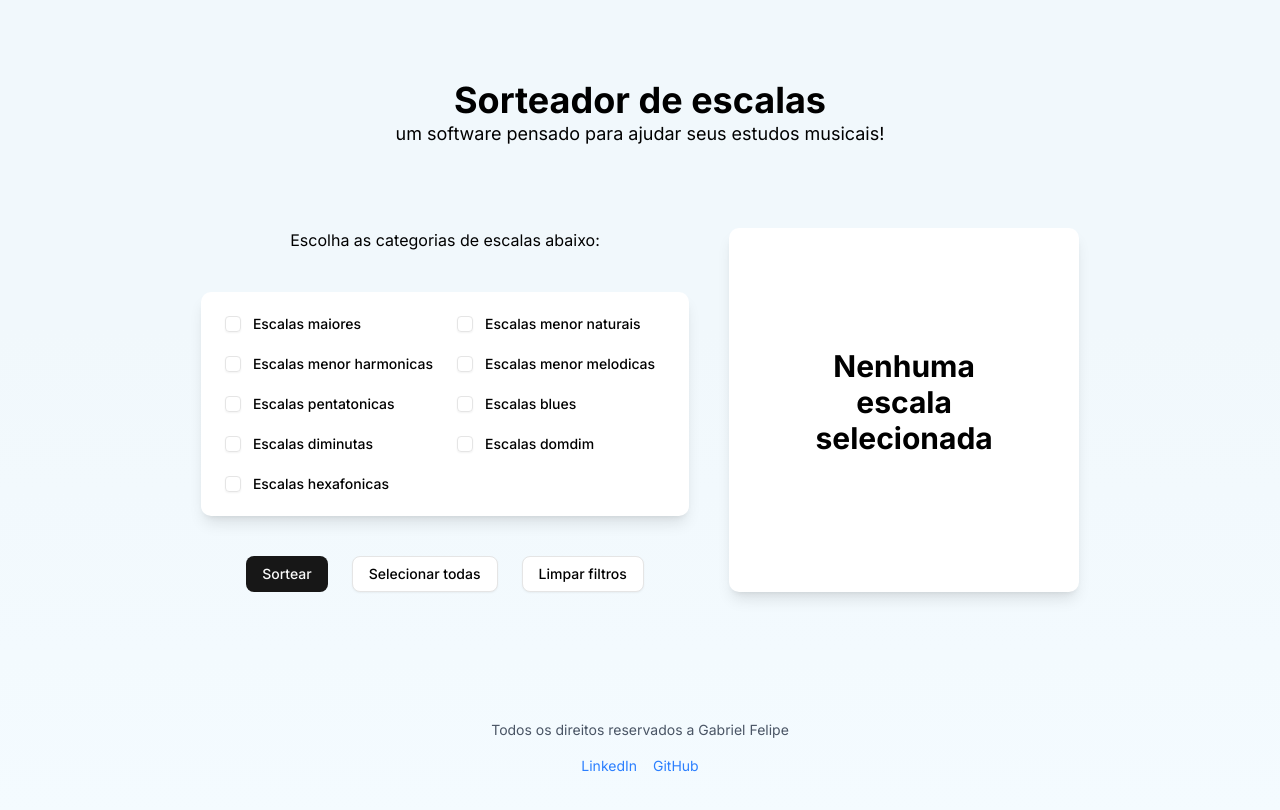
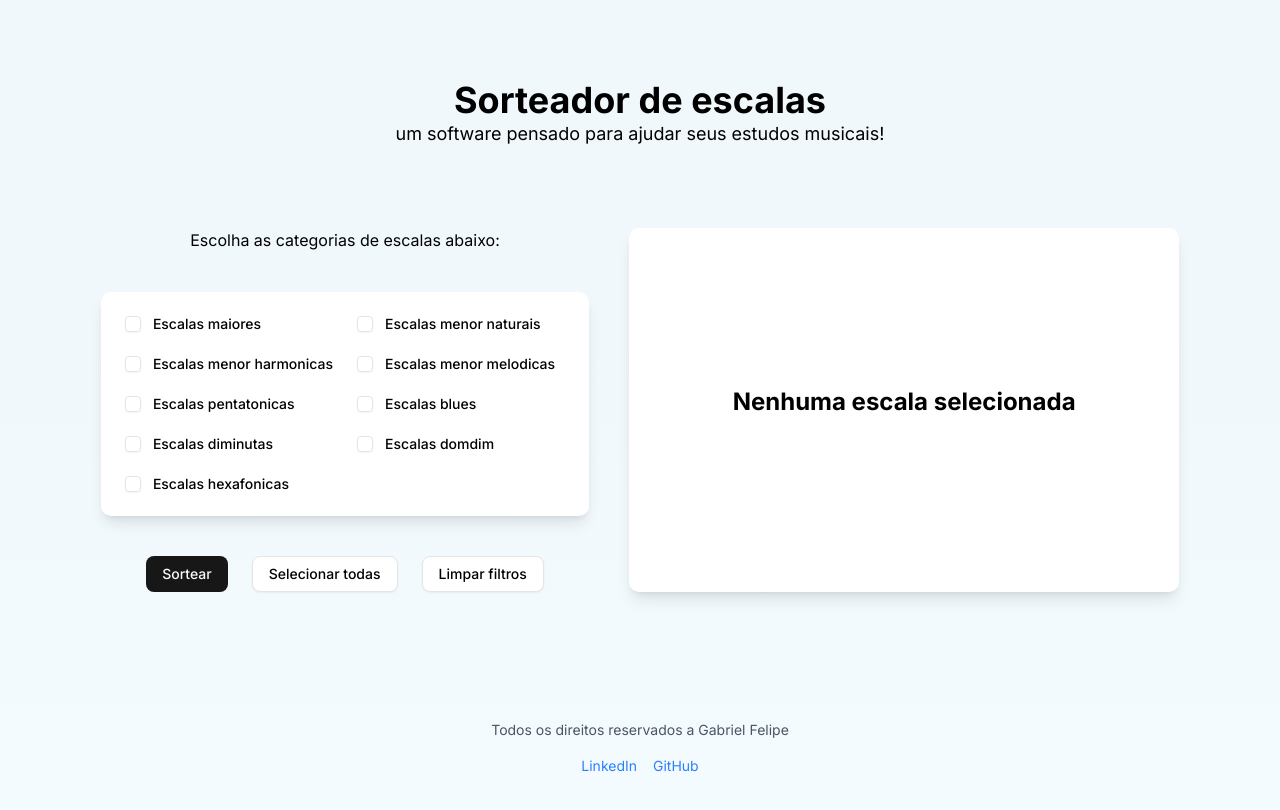
Before and after one commit to gabrielfelipedy/sorteador_de_escalas, a Next.js app: page / in a window 1280 px wide. Shown: the top 810 px of the page. Built offline with nearby package versions, Linux system fonts and the light colour scheme.

Commit message:
update font size of scaleviewer

```diff
--- a/components/scaleViewer.tsx
+++ b/components/scaleViewer.tsx
@@ -22,10 +22,10 @@ const ScaleViewer = () => {
 
   return (
     <section className="flex justify-center">
-      <div className="rounded-lg px-20 py-6 w-full xs:w-[500px] lg:w-[350px] bg-white shadow-lg flex flex-col justify-center items-center">
+      <div className="rounded-lg px-20 py-6 w-full xs:w-[500px] lg:w-[550px] bg-white shadow-lg flex flex-col justify-center items-center">
         <div className="flex items-baseline">
         <h1 className="text-8xl font-bold text-center">{`${scale.scaleTonic}`}</h1>
-        <h2 className="text-3xl font-bold text-center">{`${scaleNameParser[scale.scaleType as keyof typeof scaleNameParser] ?? 'Nenhuma escala selecionada'}`}</h2>
+        <h2 className="text-2xl font-bold text-center">{`${scaleNameParser[scale.scaleType as keyof typeof scaleNameParser] ?? 'Nenhuma escala selecionada'}`}</h2>
         </div>
         <p className="text-lg text-center text-neutral-500 mt-4">{scale.scaleNotes.join(', ')}</p>
       </div>
```
